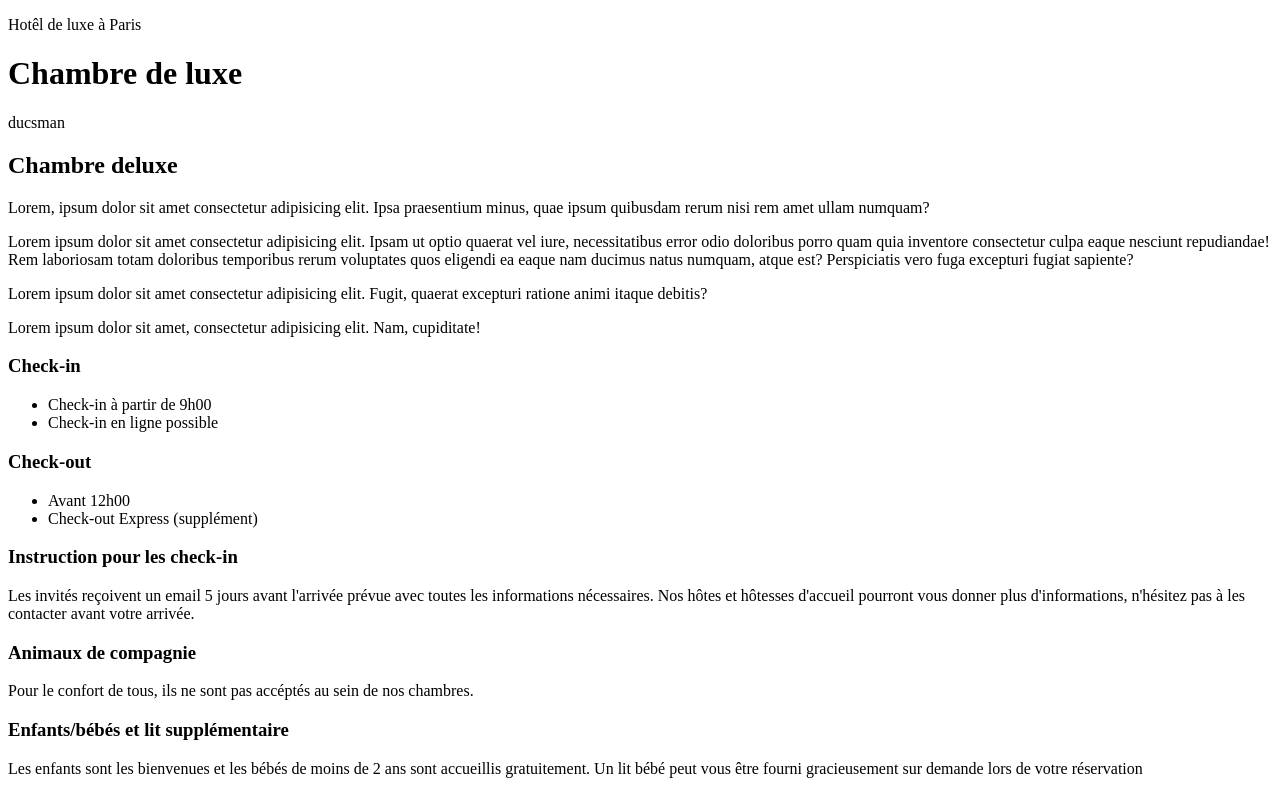
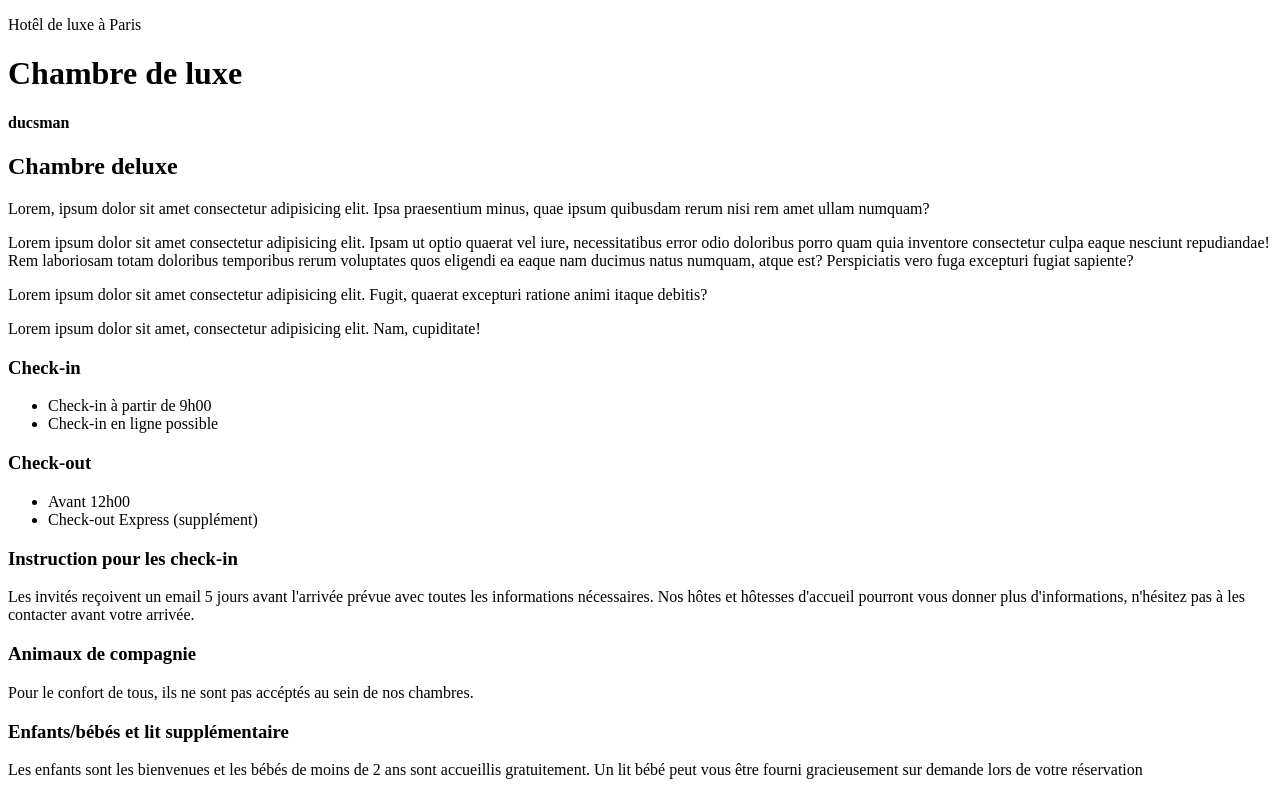
Before and after one commit to Fabian59II/brief-Ducsman, a plain HTML site: page detail-chambre.html in a window 1280 px wide. Shown: the top 791 px of the page. Drawn offline with Linux system fonts and the light colour scheme.

Commit message:
ajout détail

```diff
--- a/detail-chambre.html
+++ b/detail-chambre.html
@@ -13,7 +13,7 @@
     </header>
 
     <main>
-        <p>ducsman</p>
+        <h4>ducsman</h4>
         <h2>Chambre deluxe</h2>
         <p>Lorem, ipsum dolor sit amet consectetur adipisicing elit. Ipsa praesentium minus, quae ipsum quibusdam rerum nisi rem amet ullam numquam?</p>
         <p>Lorem ipsum dolor sit amet consectetur adipisicing elit. Ipsam ut optio quaerat vel iure, necessitatibus error odio doloribus porro quam quia inventore consectetur culpa eaque nesciunt repudiandae! Rem laboriosam totam doloribus temporibus rerum voluptates quos eligendi ea eaque nam ducimus natus numquam, atque est? Perspiciatis vero fuga excepturi fugiat sapiente?</p>
@@ -46,7 +46,7 @@
         <h3>Aménagement</h3>
         <ul>
             <li>1-2 personnes</li>
-            <li> Wifi haut-débit gratuit</li>
+            <li>Wifi haut-débit gratuit</li>
             <li>20m²</li>
             <li>Petit-déjeuner buffet inclus</li>
             <li>Serviettes fournies</li>
```
Also changed, not shown: images/favicon.png (added).
